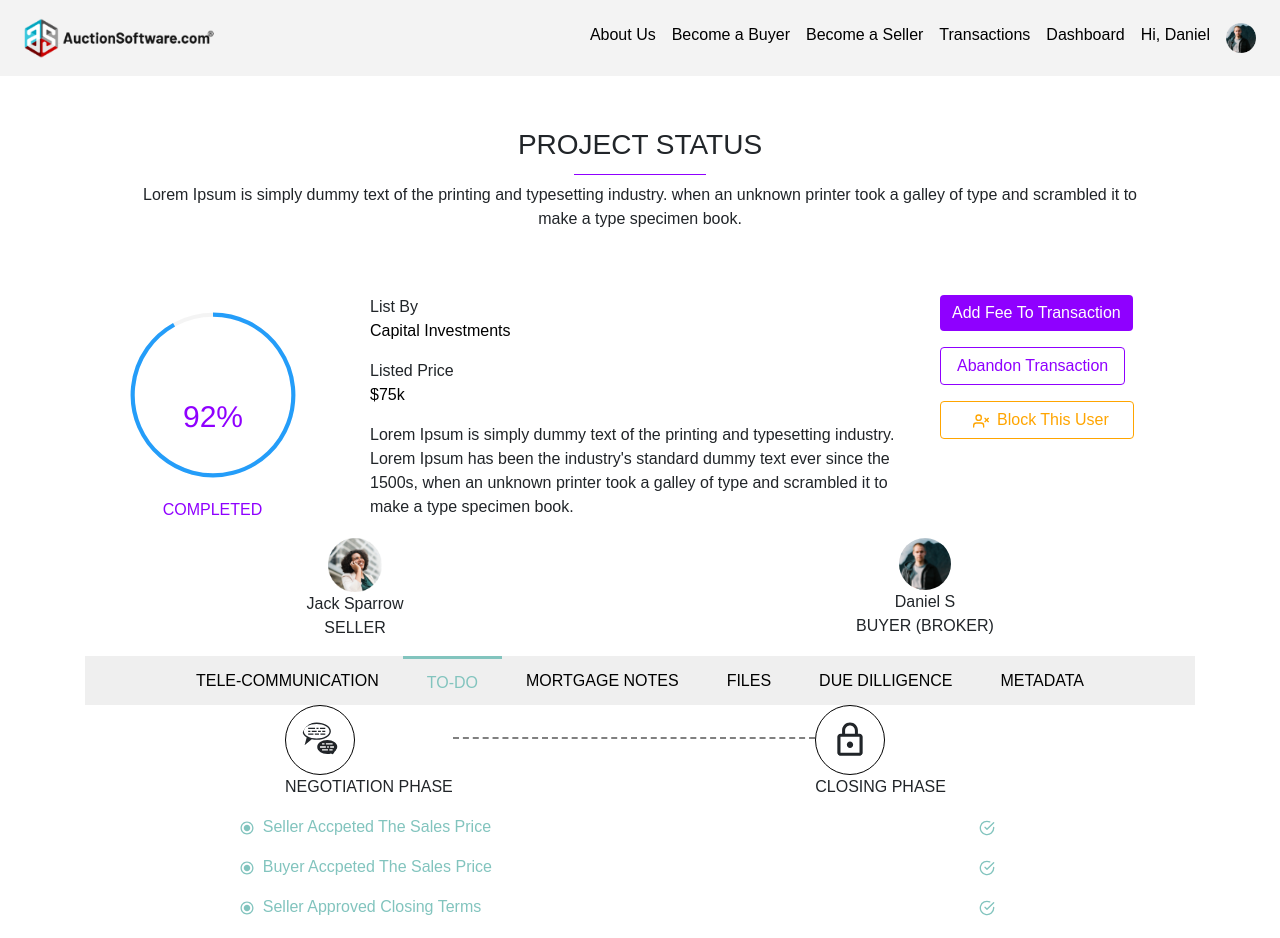
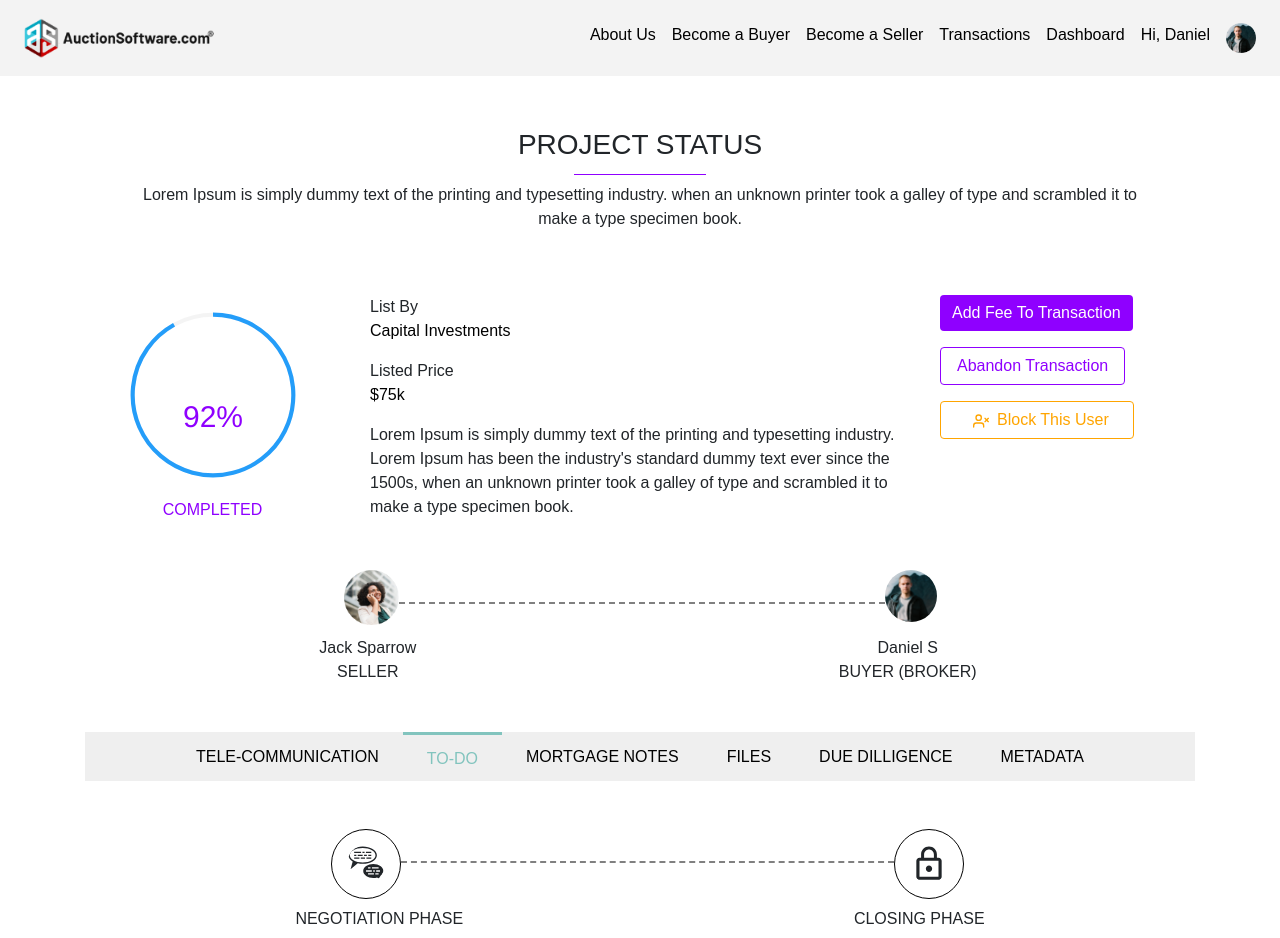
Before and after one commit to murugesh03/auction-task, a React (Create React App) app: page / in a window 1280 px wide. Shown: the top 938 px of the page. Built offline with nearby package versions, Linux system fonts and the light colour scheme.

Commit message:
process bar udpated

```diff
--- a/src/Components/Project/ProcessBar/ProcessBar.js
+++ b/src/Components/Project/ProcessBar/ProcessBar.js
@@ -5,20 +5,23 @@ import Buyer from "../../../assets/iler-stoe-iEAvKBfqD8c-unsplash.png";
 import "./ProcessBar.scss";
 const ProcessBar = () => {
   return (
-    <Row>
-      <Col>
+    <Row className="processbar">
+      <Col className="processbar-img">
         <div className="seller">
           <img src={Seller} alt="seller" />
+        </div>
+        <hr className="processbar-dash" />
+        <div className="buyer">
+          <img src={Buyer} alt="buyer" />
+        </div>
+      </Col>
+
+      <Col className="processbar-text">
+        <div className="processbar-text-one">
           <p className="text-capitalize mb-0 text-center">jack sparrow</p>
           <p className="text-uppercase text-center">seller</p>
         </div>
-      </Col>
-
-      <hr className="processbar-dash" />
-
-      <Col>
-        <div className="buyer">
-          <img src={Buyer} alt="buyer" />
+        <div className="processbar-text-two">
           <p className="text-capitalize mb-0 text-center">daniel s</p>
           <p className="text-uppercase text-center">
             buyer <span>(broker)</span>
--- a/src/Components/Project/ProcessBar/ProcessBar.scss
+++ b/src/Components/Project/ProcessBar/ProcessBar.scss
@@ -1,12 +1,34 @@
-.processbar-dash {
-  border-top: 1px dashed red;
-}
 .seller {
   & img {
-    width: 10% !important;
+    width: 55px !important;
   }
 }
 .seller,
 .buyer {
   text-align: center;
 }
+.processbar {
+  flex-direction: column;
+  margin: 2rem 0;
+  &-img,
+  &-text {
+    display: flex;
+    &-one {
+      margin: 0 2rem;
+    }
+    &-two {
+      margin: 0 1rem;
+    }
+  }
+  &-img {
+    justify-content: center;
+  }
+  &-text {
+    justify-content: space-around;
+  }
+  &-dash {
+    border-top: 2px dashed grey;
+    width: 45%;
+    margin: 2rem 0;
+  }
+}
--- a/src/Components/Project/Tabs/Tabs.js
+++ b/src/Components/Project/Tabs/Tabs.js
@@ -17,11 +17,7 @@ const TabsView = () => {
           <Tab eventKey="todo" title="TO-DO">
             <Todo />
           </Tab>
-          <Tab
-            id="tabs-active"
-            eventKey="mortgage notes"
-            title="MORTGAGE NOTES"
-          ></Tab>
+          <Tab eventKey="mortgage notes" title="MORTGAGE NOTES"></Tab>
           <Tab eventKey="files" title="FILES"></Tab>
           <Tab eventKey="due dilligence" title="DUE DILLIGENCE"></Tab>
           <Tab eventKey="metadata" title="METADATA"></Tab>
--- a/src/Components/Project/ToDo/Todo.js
+++ b/src/Components/Project/ToDo/Todo.js
@@ -7,22 +7,26 @@ import TodoList from "./../TodoList/TodoList";
 const Todo = () => {
   return (
     <Container>
-      <Row className="todo-list">
-        <Col className="pr-0 todo-tab " md={8}>
-          <div className="todo-box">
+      <Row className="todo-list my-5">
+        <Col className="pr-0 todo-tab " md={12}>
+          <div className="todo-tab-box">
             <span>
-              <GiConversation className=" todo-box-icon" />
-              <p className="text-uppercase ">negotiation phase</p>
+              <GiConversation className=" todo-tab-box-icon" />
             </span>
           </div>
-
           <hr className="hr-line" />
-
-          <div className="todo-box">
+          <div className="todo-tab-box">
             <span>
-              <MdLockOutline className="  todo-box-icon" />
-              <p className="text-uppercase ">closing phase</p>
+              <MdLockOutline className="  todo-tab-box-icon" />
             </span>
+          </div>
+        </Col>
+        <Col className="todo-tab-box-name" md={12}>
+          <div>
+            <p className="text-uppercase my-2 ">negotiation phase</p>
+          </div>
+          <div>
+            <p className="text-uppercase my-2 ">closing phase</p>
           </div>
         </Col>
       </Row>
--- a/src/Components/Project/ToDo/Todo.scss
+++ b/src/Components/Project/ToDo/Todo.scss
@@ -2,7 +2,7 @@
 
 .hr-line {
   border-top: 2px dashed grey;
-  width: 50%;
+  width: 45%;
   margin: 2rem 0;
 }
 
@@ -10,6 +10,20 @@
   justify-content: space-around;
   &-tab {
     display: flex;
+    justify-content: center;
+    &-box {
+      &-icon {
+        border: 1px solid black;
+        width: 70px;
+        height: 70px;
+        border-radius: 50%;
+        padding: 15px;
+      }
+      &-name {
+        display: flex;
+        justify-content: space-around;
+      }
+    }
   }
   &-list {
     justify-content: space-around;
@@ -24,13 +38,4 @@
       }
     }
   }
-  &-box {
-    &-icon {
-      border: 1px solid black;
-      width: 70px;
-      height: 70px;
-      border-radius: 50%;
-      padding: 15px;
-    }
-  }
 }
```
